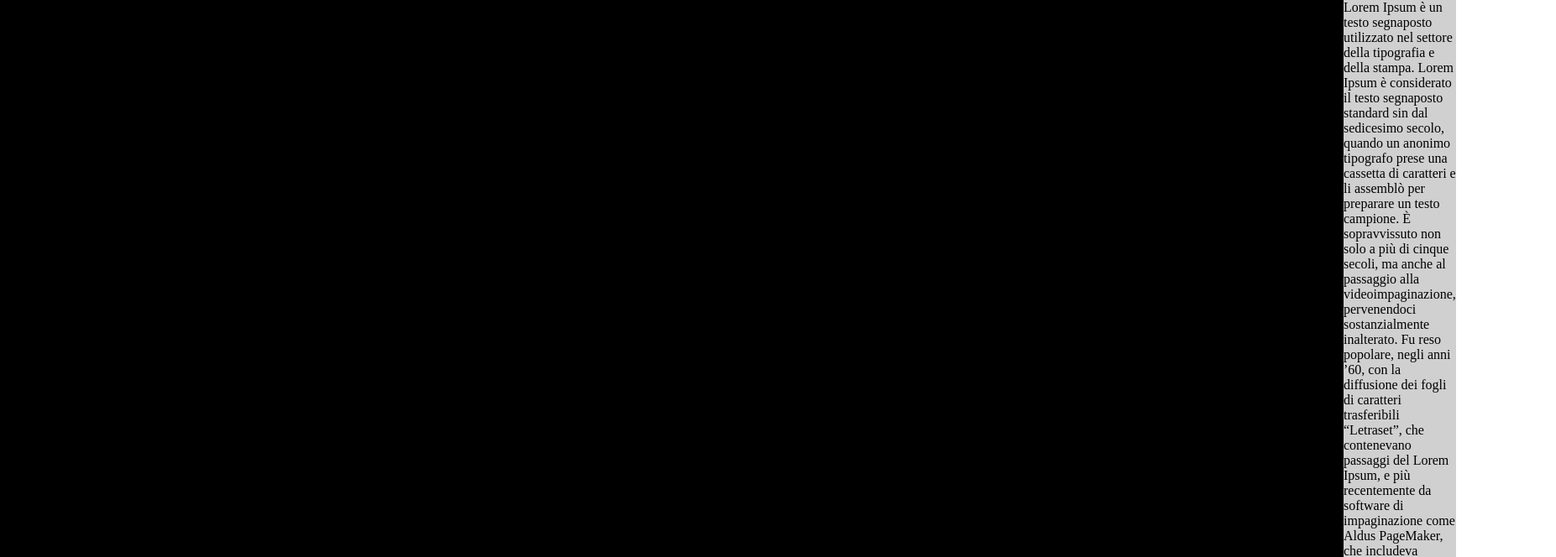
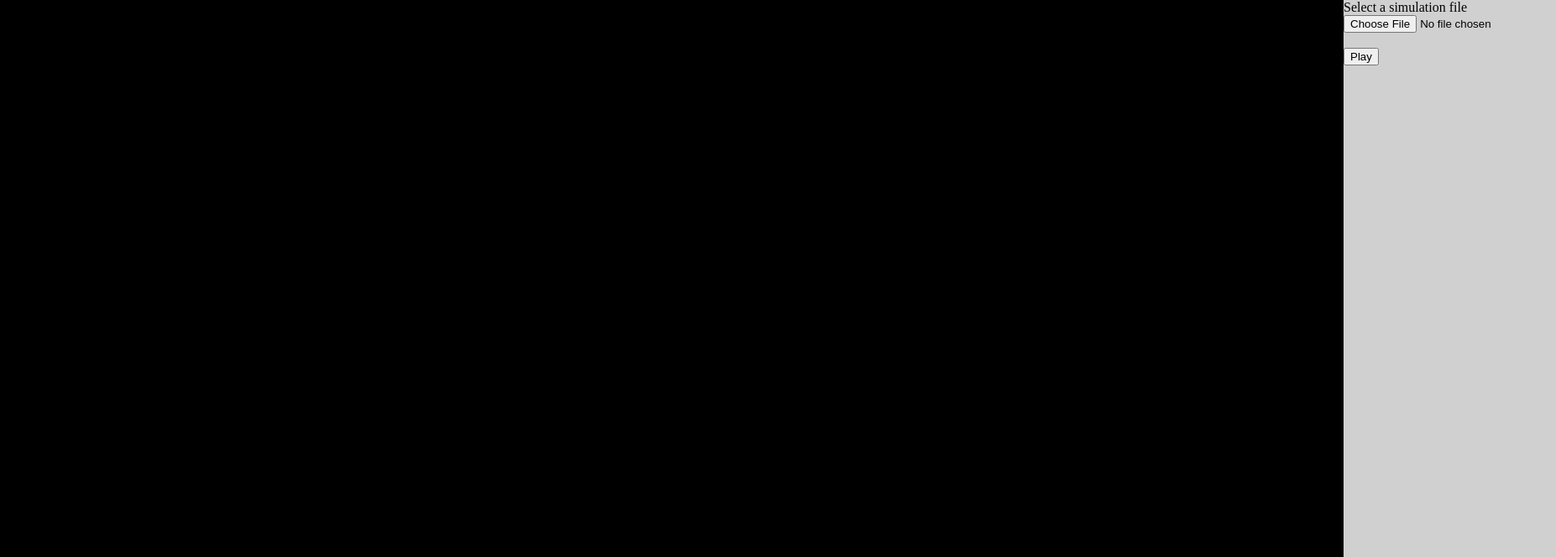
Before and after one commit to Vallasc/solar-system, a website with bundled scripts: page web/index.html in a window 1280 px wide. Shown: the top 664 px of the page at 84% size, 1853 px wide, since content can reach past the window. Built offline with nearby package versions, Linux system fonts and the light colour scheme.

Commit message:
Add input button

```diff
--- a/web/index.html
+++ b/web/index.html
@@ -7,7 +7,9 @@
         <div class="flex-container">
             <canvas id="main-canvas"></canvas>
             <div>
-                Lorem Ipsum è un testo segnaposto utilizzato nel settore della tipografia e della stampa. Lorem Ipsum è considerato il testo segnaposto standard sin dal sedicesimo secolo, quando un anonimo tipografo prese una cassetta di caratteri e li assemblò per preparare un testo campione. È sopravvissuto non solo a più di cinque secoli, ma anche al passaggio alla videoimpaginazione, pervenendoci sostanzialmente inalterato. Fu reso popolare, negli anni ’60, con la diffusione dei fogli di caratteri trasferibili “Letraset”, che contenevano passaggi del Lorem Ipsum, e più recentemente da software di impaginazione come Aldus PageMaker, che includeva versioni del Lorem Ipsum.
+                Select a simulation file<br>
+                <input type="file"  id="file-selector" name="json"><br><br>
+                <input type="button"  id="play-button" value="Play">
             </div>
         </div>
         <script src="dist/deserializer.js"></script>
```
